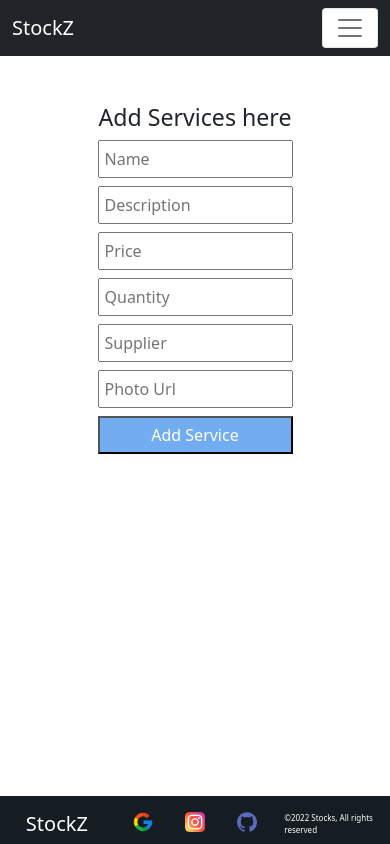
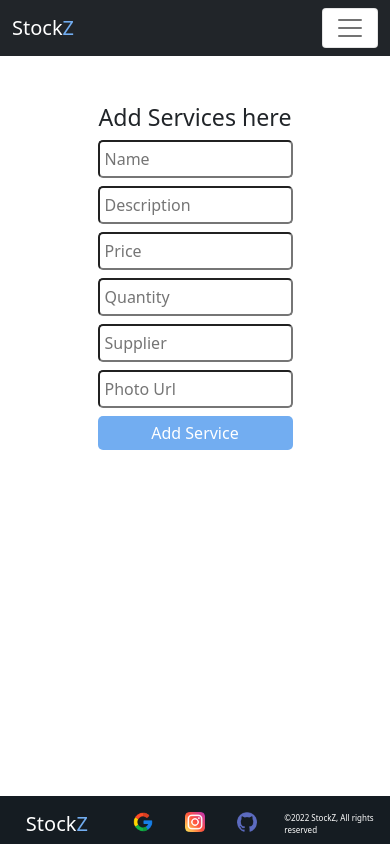
Before and after one commit to DevMohi/StockZ-Client-main, a React (Create React App) app: page /add in a window 390 px wide. Built offline with nearby package versions, Linux system fonts and the light colour scheme; no server answers; sample sign-in values are in the browser's storage.

Commit message:
responsive and fully functional

```diff
--- a/src/Pages/AddItems/AddItems.css
+++ b/src/Pages/AddItems/AddItems.css
@@ -1,6 +1,6 @@
 .add-container input {
     padding: 5px;
-
+    border-radius: 5px;
 }
 
 .custom-btn{
@@ -8,6 +8,11 @@
     width: 25%;
     margin: 0 auto;
     color: white;
+    border-radius: 10px;
+    border: none;
+}
+.custom-btn:hover {
+    color: black;
 }
 
 @media only screen and (max-width: 678px) {
--- a/src/Pages/Home/InventoryDetails/InventoryDetails.js
+++ b/src/Pages/Home/InventoryDetails/InventoryDetails.js
@@ -27,7 +27,7 @@ const InventoryDetails = ({ details }) => {
                         <h6>Supplier:{supplier}</h6>
                         <p>Price:${price}</p>
 
-                        <button className='btn btn-dark' onClick={() => navigateToUpdateDetails(_id)}>Update</button>
+                        <button className='btn' style={{ backgroundColor: '#72adf1', borderRadius: '10px', border: 'none', color: 'white' }} onClick={() => navigateToUpdateDetails(_id)}>Update</button>
                     </div>
                 </div>
             </div>
--- a/src/Pages/ManageInventory/ManageInventory.js
+++ b/src/Pages/ManageInventory/ManageInventory.js
@@ -64,8 +64,8 @@ const ManageInventory = () => {
                 </div>)
             }
 
-            <div className='d-flex justify-content-center'>
-                <Link to='/add'><button className='btn btn-success'>Add Items</button></Link>
+            <div className='d-flex justify-content-end'>
+                <Link to='/add'><button className='btn btn-success' style={{ backgroundColor: '#72adf1', borderRadius: '10px', border: 'none', color: 'white' }}>Add Items</button></Link>
             </div>
             <ToastContainer></ToastContainer>
         </div >
--- a/src/Pages/Shared/Footer/Footer.js
+++ b/src/Pages/Shared/Footer/Footer.js
@@ -14,7 +14,7 @@ const Footer = () => {
                 <div class="row">
                     <div class="col text-white g-3">
                         <div className='d-flex justify-content-center'>
-                            <h5>StockZ</h5>
+                            <h5>Stock<span style={{ color: '#72adf1' }}>Z</span></h5>
                         </div>
                     </div>
                     <div class="col-5 text-white g-3 icons">
@@ -26,7 +26,7 @@ const Footer = () => {
                     </div>
                     <div class="col text-white g-3 copyright-container">
                         <div className='d-flex justify-content-center'>
-                            <small className='text-white pb-1'> &#169;{year} Stocks, All rights reserved</small>
+                            <small className='text-white pb-1'> &#169;{year} StockZ, All rights reserved</small>
                         </div>
                     </div>
                 </div>
--- a/src/Pages/Shared/Header/Header.js
+++ b/src/Pages/Shared/Header/Header.js
@@ -14,7 +14,7 @@ const Header = () => {
 
         <Navbar bg="dark" expand="lg">
             <Container>
-                <Navbar.Brand as={Link} to='/' href="#" className='text-white'>StockZ</Navbar.Brand>
+                <Navbar.Brand as={Link} to='/' href="#" className='text-white'>Stock<span style={{ color: '#72adf1' }}>Z</span></Navbar.Brand>
                 <Navbar.Toggle className='bg-white' aria-controls="navbarScroll" />
                 <Navbar.Collapse id="navbarScroll">
                     <Nav
@@ -43,7 +43,7 @@ const Header = () => {
                     </Nav>
                     <Form className="d-flex">
                         {
-                            user ? <Button onClick={handleLogout} className='text-white'>Logout</Button> : <Button as={Link} to='/login' variant="outline-success" className='text-white'>Login</Button>
+                            user ? <Button onClick={handleLogout} className='text-white' style={{ backgroundColor: '#72adf1', borderRadius: '10px', border: 'none', color: 'white' }}>Logout</Button> : <Button as={Link} to='/login' variant="outline-success" className='text-white'>Login</Button>
                         }
                     </Form>
                 </Navbar.Collapse>
--- a/src/Pages/UpdateDetails/UpdateDetails.js
+++ b/src/Pages/UpdateDetails/UpdateDetails.js
@@ -91,8 +91,8 @@ const UpdateDetails = () => {
                         <h5 className='pb-2'>Supplier: {inventory.supplier}</h5>
                         <h5 className='pb-2'>Price: {inventory.price}</h5>
                         <div className='inventory-btn'>
-                            <button className='btn btn-success me-2' onClick={updateBtn}>Delivered</button>
-                            <button className='btn btn-danger' onClick={handleShow}>
+                            <button className='btn btn-dark me-2' onClick={updateBtn}>Delivered</button>
+                            <button className='btn ' style={{ backgroundColor: '#8934eb', color: '#FFF' }} onClick={handleShow}>
                                 Restock
                             </button>
                         </div>
@@ -110,9 +110,9 @@ const UpdateDetails = () => {
                                                 name='stock'
                                             />
                                             <div className='mt-2'>
-                                                <Button className='mx-auto d-block btn btn-danger' variant="primary" type="submit">
+                                                <button className='mx-auto d-block btn' type="submit" style={{ backgroundColor: '#8934eb', color: '#FFF' }}>
                                                     Restock
-                                                </Button>
+                                                </button>
                                             </div>
 
                                         </Form.Group>
@@ -129,7 +129,7 @@ const UpdateDetails = () => {
 
             <div className='d-flex justify-content-center'>
                 <Link to='/manage'>
-                    <button className='btn btn-dark '>Manage Inventories</button>
+                    <button className='btn' style={{ backgroundColor: '#72adf1', borderRadius: '10px', border: 'none', color: 'white' }}>Manage Inventories</button>
                 </Link>
             </div>
         </div>
```
